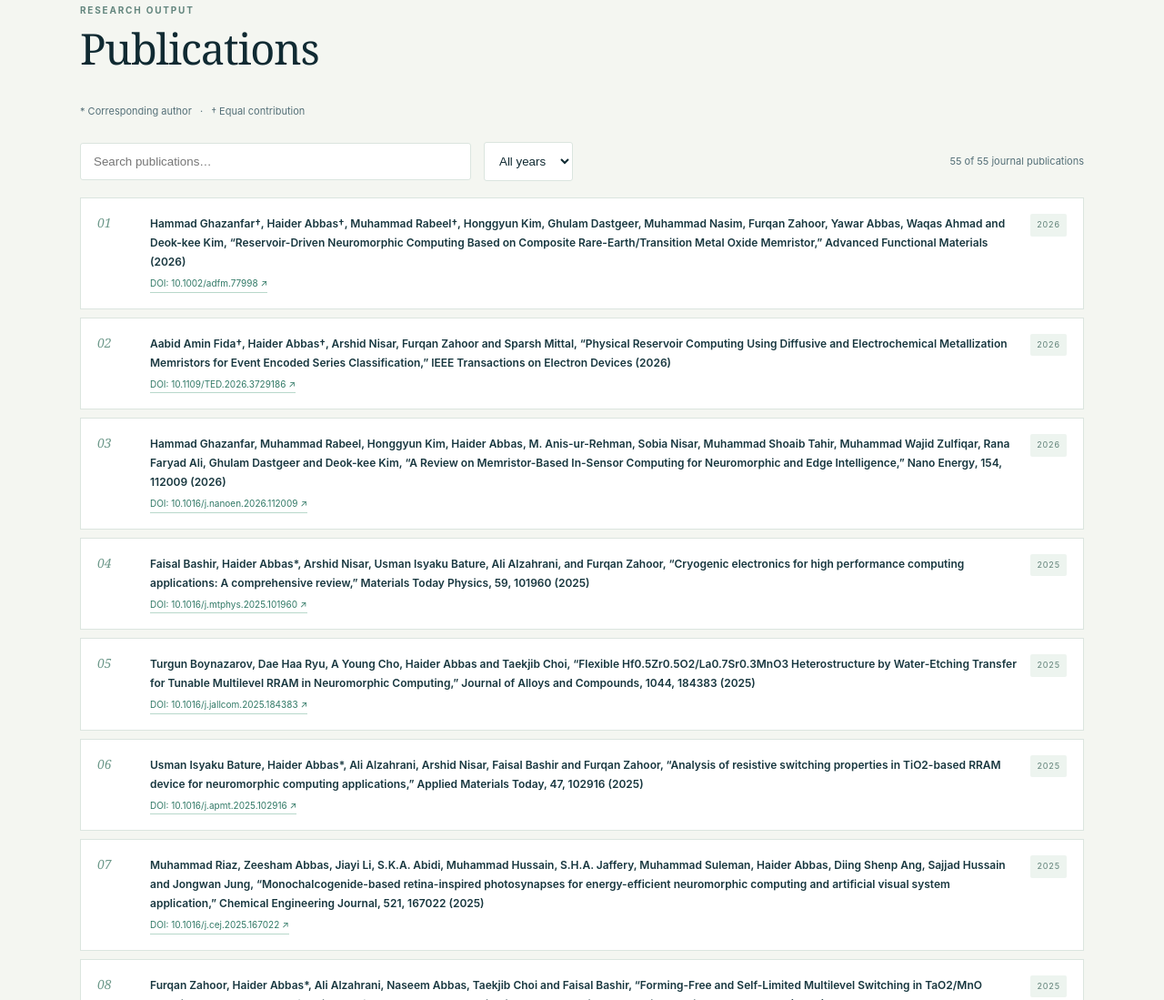
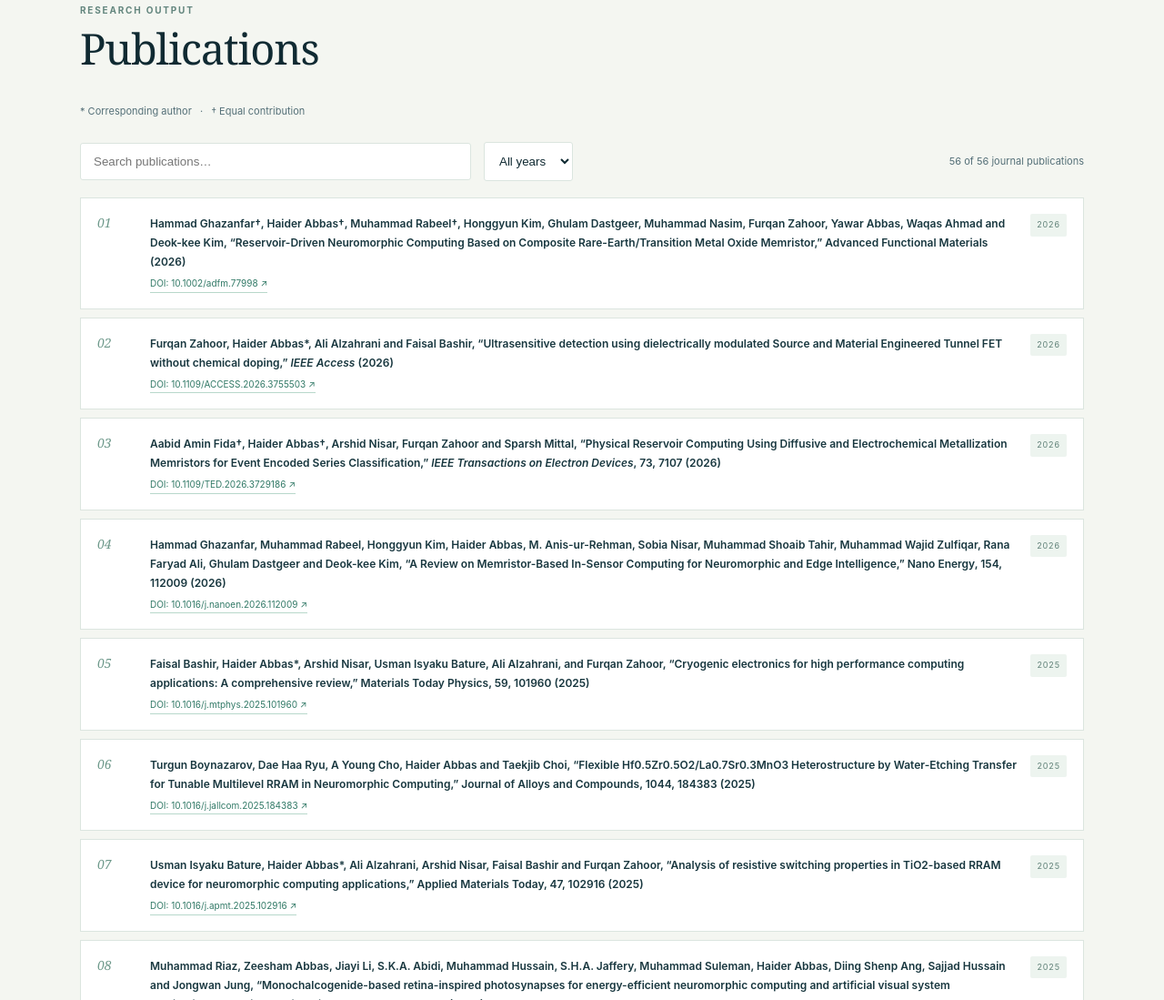
Before and after one commit to end-lab/end-lab.github.io, a plain HTML site: page index.html in a window 1280 px wide. Shown: the part 3477-4576 px from the top of the page at 91% size. Drawn offline with Linux system fonts and the light colour scheme.

Commit message:
Fix same-tab home links and update publications

```diff
--- a/index.html
+++ b/index.html
@@ -54,7 +54,8 @@
   <script>
     const journals = [
       [`Hammad Ghazanfar†, Haider Abbas†, Muhammad Rabeel†, Honggyun Kim, Ghulam Dastgeer, Muhammad Nasim, Furqan Zahoor, Yawar Abbas, Waqas Ahmad and Deok-kee Kim, “Reservoir-Driven Neuromorphic Computing Based on Composite Rare-Earth/Transition Metal Oxide Memristor,” Advanced Functional Materials (2026)`, `10.1002/adfm.77998`, 2026],
-      [`Aabid Amin Fida†, Haider Abbas†, Arshid Nisar, Furqan Zahoor and Sparsh Mittal, “Physical Reservoir Computing Using Diffusive and Electrochemical Metallization Memristors for Event Encoded Series Classification,” IEEE Transactions on Electron Devices (2026)`, `10.1109/TED.2026.3729186`, 2026],
+      [`Furqan Zahoor, Haider Abbas*, Ali Alzahrani and Faisal Bashir, “Ultrasensitive detection using dielectrically modulated Source and Material Engineered Tunnel FET without chemical doping,” <em>IEEE Access</em> (2026)`, `10.1109/ACCESS.2026.3755503`, 2026],
+      [`Aabid Amin Fida†, Haider Abbas†, Arshid Nisar, Furqan Zahoor and Sparsh Mittal, “Physical Reservoir Computing Using Diffusive and Electrochemical Metallization Memristors for Event Encoded Series Classification,” <em>IEEE Transactions on Electron Devices</em>, 73, 7107 (2026)`, `10.1109/TED.2026.3729186`, 2026],
       [`Hammad Ghazanfar, Muhammad Rabeel, Honggyun Kim, Haider Abbas, M. Anis-ur-Rehman, Sobia Nisar, Muhammad Shoaib Tahir, Muhammad Wajid Zulfiqar, Rana Faryad Ali, Ghulam Dastgeer and Deok-kee Kim, “A Review on Memristor-Based In-Sensor Computing for Neuromorphic and Edge Intelligence,” Nano Energy, 154, 112009 (2026)`, `10.1016/j.nanoen.2026.112009`, 2026],
       [`Faisal Bashir, Haider Abbas*, Arshid Nisar, Usman Isyaku Bature, Ali Alzahrani, and Furqan Zahoor, “Cryogenic electronics for high performance computing applications: A comprehensive review,” Materials Today Physics, 59, 101960 (2025)`, `10.1016/j.mtphys.2025.101960`, 2025],
       [`Turgun Boynazarov, Dae Haa Ryu, A Young Cho, Haider Abbas and Taekjib Choi, “Flexible Hf0.5Zr0.5O2/La0.7Sr0.3MnO3 Heterostructure by Water-Etching Transfer for Tunable Multilevel RRAM in Neuromorphic Computing,” Journal of Alloys and Compounds, 1044, 184383 (2025)`, `10.1016/j.jallcom.2025.184383`, 2025],
@@ -131,7 +132,7 @@
     function filterPubs(){const q=search.value.trim().toLowerCase(),y=yearFilter.value;let n=0;document.querySelectorAll('.pub').forEach(el=>{const show=(!q||el.dataset.search.includes(q))&&(y==='all'||el.dataset.year===y);el.classList.toggle('pub-hidden',!show);if(show)n++});document.getElementById('pub-count').textContent=`${n} of ${journals.length} journal publications`}
     search.addEventListener('input',filterPubs);yearFilter.addEventListener('change',filterPubs);filterPubs();
     const menu=document.querySelector('.menu');menu.addEventListener('click',()=>{const open=menu.getAttribute('aria-expanded')!=='true';menu.setAttribute('aria-expanded',String(open));document.body.classList.toggle('mobile-open',open)});document.querySelectorAll('.nav a').forEach(a=>a.addEventListener('click',()=>{menu.setAttribute('aria-expanded','false');document.body.classList.remove('mobile-open')}));
-  document.querySelectorAll('a[href]').forEach(a=>{if(a.closest('#site-nav')){a.removeAttribute('target');a.removeAttribute('rel')}else{a.target='_blank';a.rel='noopener noreferrer'}});
+  document.querySelectorAll('a[href]').forEach(a=>{if(a.closest('#site-nav') || a.matches('.brand, .backtop')){a.removeAttribute('target');a.removeAttribute('rel')}else{a.target='_blank';a.rel='noopener noreferrer'}});
   </script>
 </body>
 </html>
```
